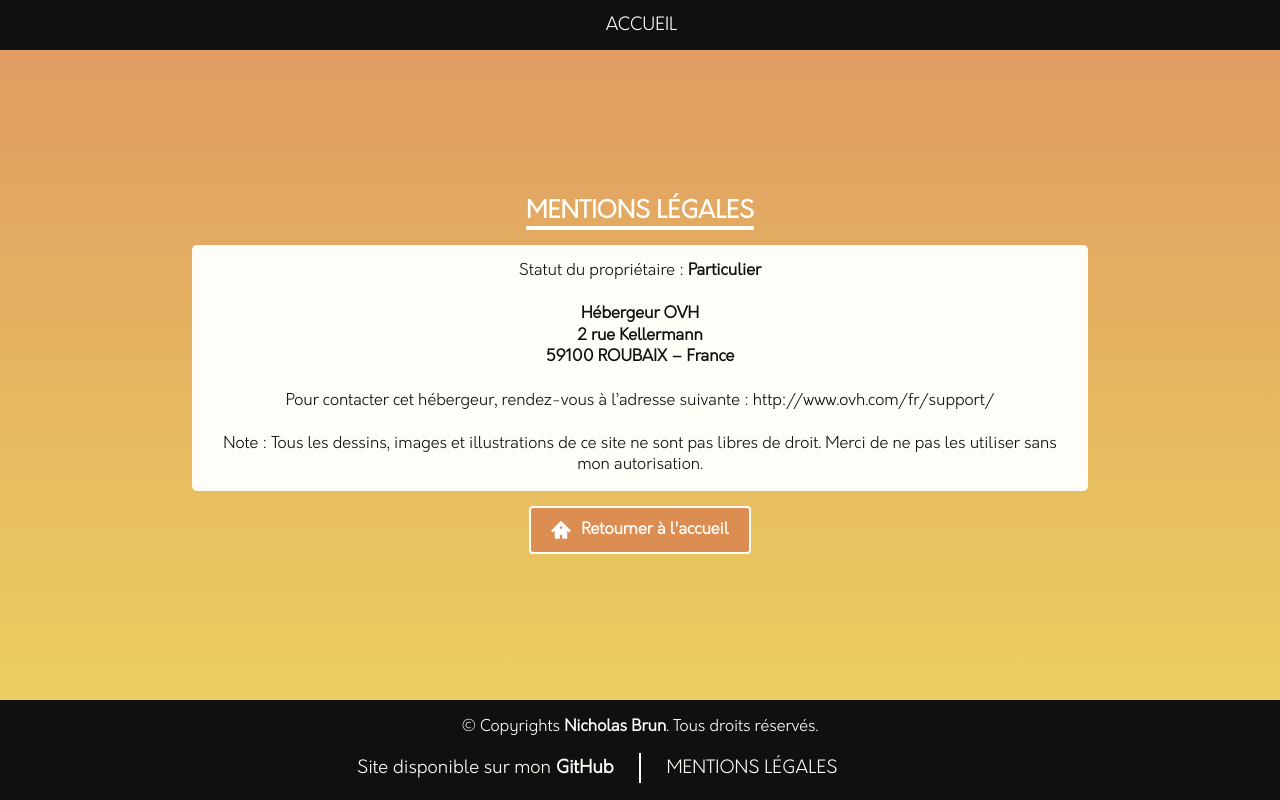
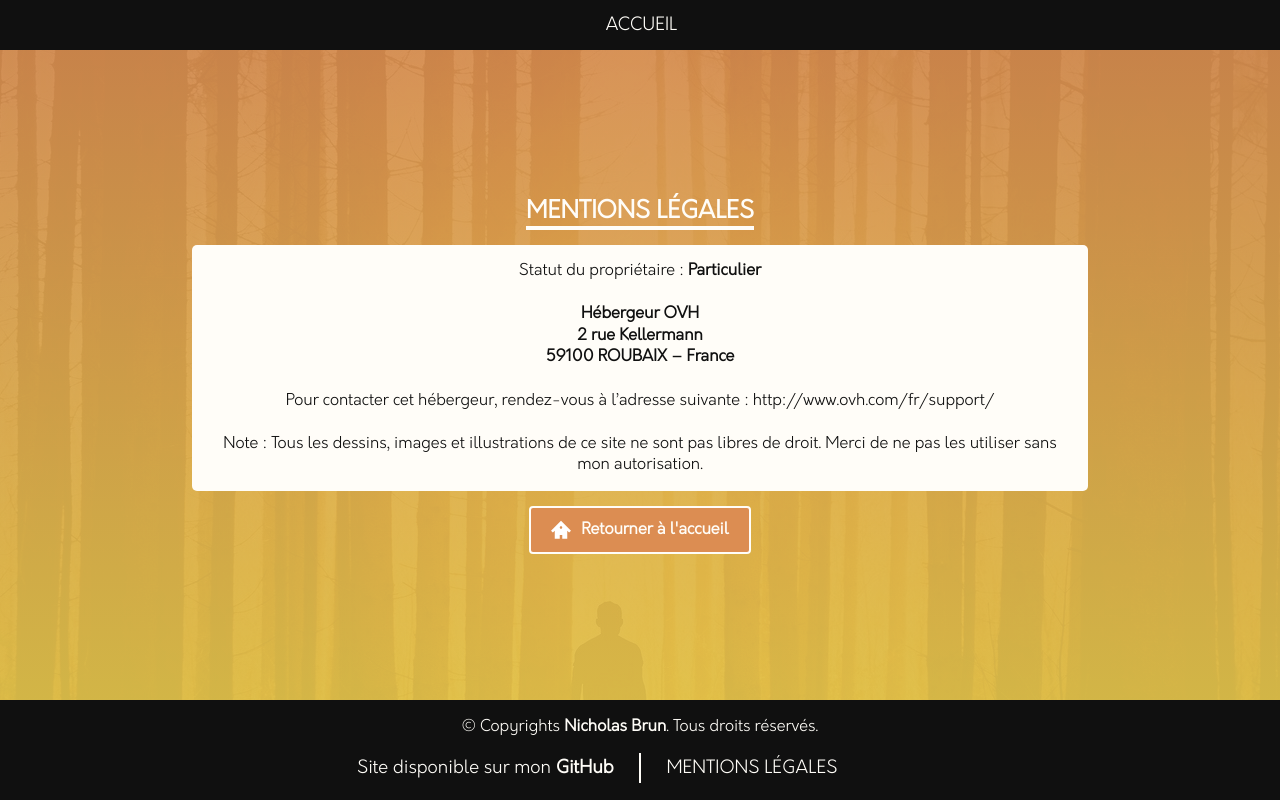
Before and after one commit to Spefire/CV, a Vue app: page /mentions-legales in a window 1280 px wide. Built offline with nearby package versions, Linux system fonts and the light colour scheme; what vue-typed-js would draw is missing.

Commit message:
Style(global): Fix background legacy and nav-page-button on the footer

```diff
--- a/src/styles/views.scss
+++ b/src/styles/views.scss
@@ -220,7 +220,7 @@
   }
 }
 
-.home-background {
+.home-background, .legacy-background {
   position: fixed;
   z-index: -1;
   height: 100vh;
@@ -254,6 +254,10 @@
 
   &:hover {
     filter: $filter-primary-color;
+  }
+
+  &.inverted:hover {
+    filter: $filter-secondary-color;
   }
 }
 
--- a/src/views/Home.vue
+++ b/src/views/Home.vue
@@ -50,7 +50,7 @@
       class="nav-page-button inverted"
       v-scroll-to="{ el: '#nav-home', offset: 0 }"
     >
-      <span class="icon home-icon icon-circle-down"></span>
+      <span class="icon home-icon icon-circle-down inverted"></span>
     </div>
     <Footer />
   </div>
--- a/src/views/Legacy.vue
+++ b/src/views/Legacy.vue
@@ -2,6 +2,7 @@
   <div>
     <Header v-bind:isLegacy="true" />
     <div id="nav-legacy" class="legacy-page">
+      <div class="legacy-background"></div>
       <h2 class="section-title inverted">Mentions Légales</h2>
       <p class="bloc" v-html="mentions"></p>
       <router-link class="link-button" to="/">
```
